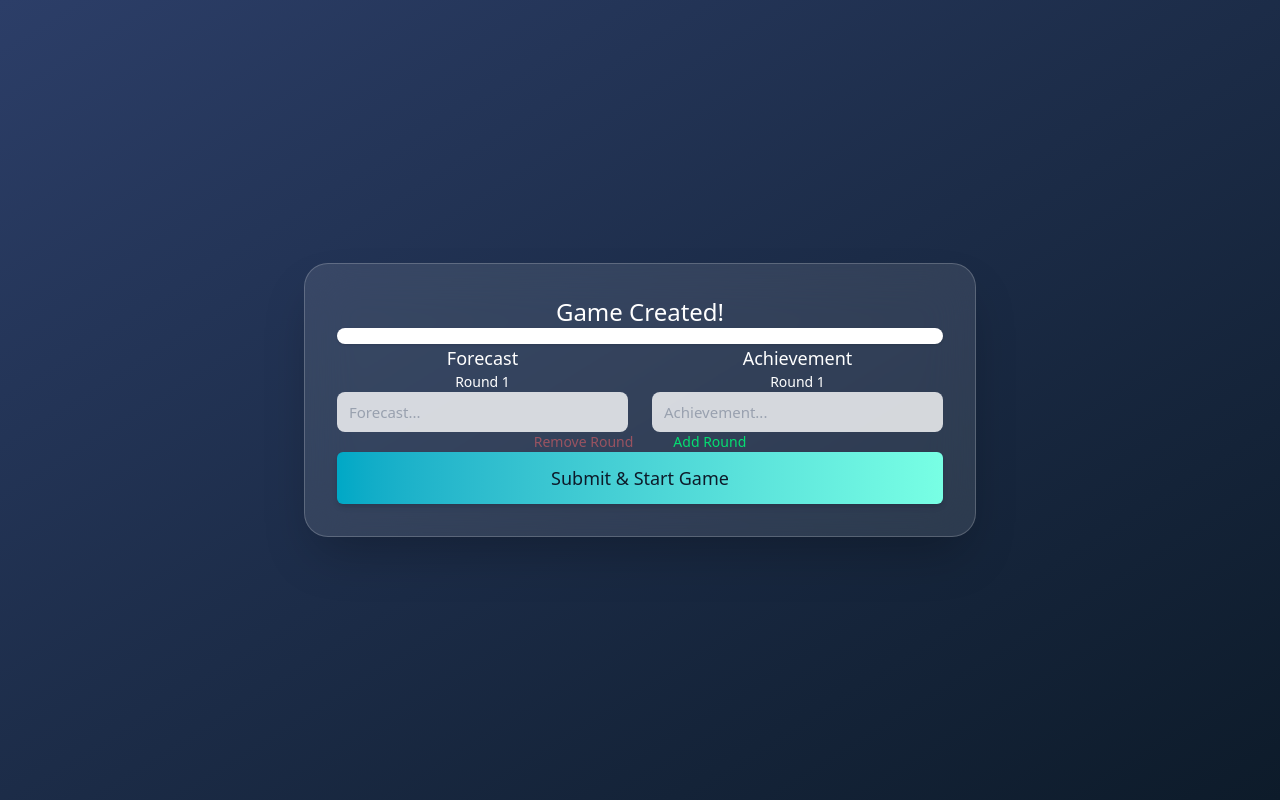
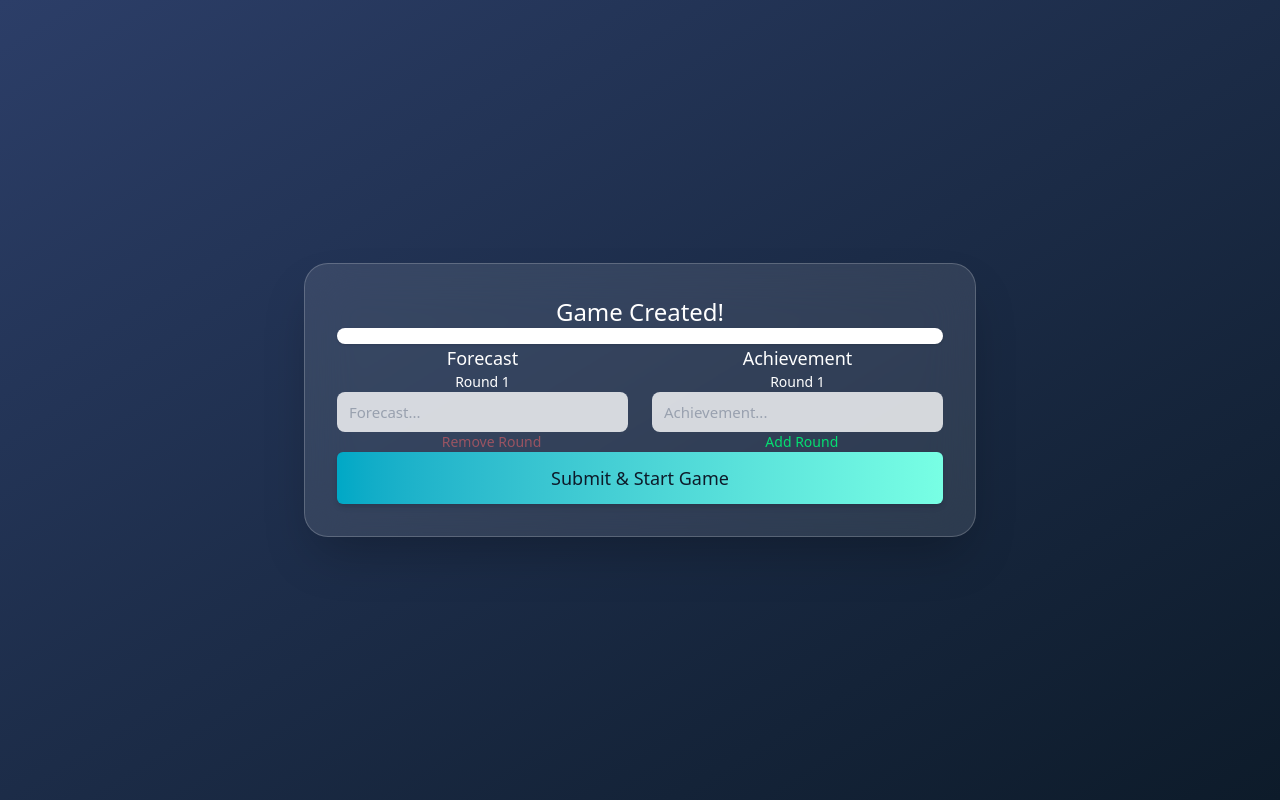
Before and after one commit to faizhalifunn/VueToAPI, a Vue app: page /admin/start/1 in a window 1280 px wide. Built offline with nearby package versions, Linux system fonts and the light colour scheme.

Commit message:
Update FE7

```diff
--- a/src/views/GamePage.vue
+++ b/src/views/GamePage.vue
@@ -25,7 +25,7 @@
           </div>
         </div>
 
-        <div class="flex justify-center items-center gap-10 mt-6">
+        <div class="flex justify-center items-center gap-56 mt-6">
           <span @click="removeRound" :class="['text-sm font-medium cursor-pointer transition text-red-400', forecastRounds.length <= 1 ? 'opacity-50 cursor-not-allowed' : 'hover:text-red-500']">
             Remove Round
           </span>
```
